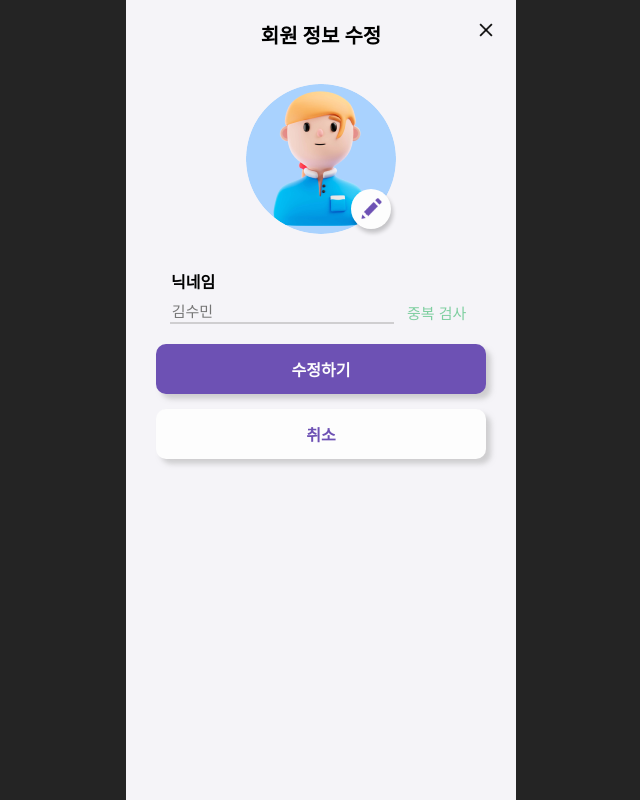
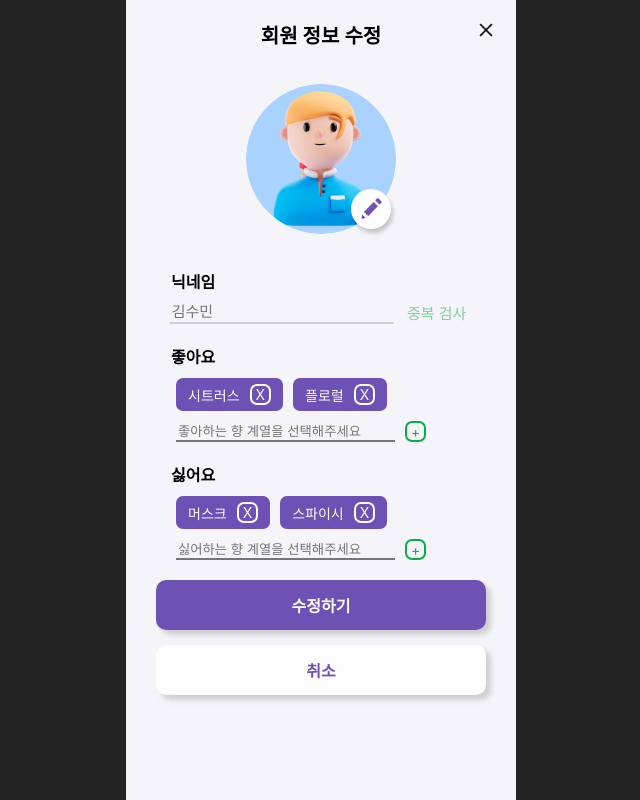
Before and after one commit to tjdwnsmm/decalcomanie, a React (Vite) app in the folder client/: page /profile-update in a window 1280 px wide. Shown: the whole page, without its empty margins (319-959 px from the left). Built offline with nearby package versions, Linux system fonts and the light colour scheme; a web font is replaced by a local one.

Commit message:
[S09P12A708-245 #15] feat: 선호, 비선호 향 변경

```diff
--- /dev/null
+++ b/client/src/components/Profile/ScentModi.tsx
@@ -0,0 +1,96 @@
+import React, { useState } from 'react';
+import { styled } from 'styled-components';
+
+interface ScentModiProps {
+  scents: string[];
+  fav :string;
+}
+
+const ScentList = styled.div`
+  display: flex;
+  flex-wrap: wrap;
+  gap: 10px;
+`;
+
+const ScentItem = styled.div`
+  background-color: var(--primary-color);
+  color: var(--white-color);
+  padding: 6px 12px;
+  border-radius: 7px;
+  display: flex;
+  align-items: center;
+  font-size: 14px;
+`;
+
+const DeleteButton = styled.div`
+  padding: 0px 4px;
+  margin-left: 10px;
+  border: 2px solid var(--white-color);
+  border-radius: 7px;
+  font-size: 14px;
+`;
+
+const AddScent = styled.div`
+  margin-top: 10px;
+  display: flex;
+`;
+
+const ScentInput = styled.input`
+  border-top: none;
+  border-left: none;
+  border-right: none;
+  background-color: transparent;
+  color: var(--primary-color);
+  input::placeholder {
+    color: white;
+  }
+`;
+
+const AddButton = styled.div`
+  padding: 0px 4px;
+  margin-left: 10px;
+  border: 2px solid var(--success-color);
+  border-radius: 7px;
+  font-size: 14px;
+  color: var(--success-color);
+`;
+
+function ScentModi({ scents, fav }: ScentModiProps) {
+  const [scentList, setScentList] = useState(scents);
+  const [newScent, setNewScent] = useState('');
+
+  const handleDeleteScent = (index: number) => {
+    const updatedScents = scentList.filter((_, idx) => idx !== index);
+    setScentList(updatedScents);
+  };
+
+  const handleAddScent = () => {
+    if (newScent.trim() !== '') {
+      setScentList([...scentList, newScent]);
+      setNewScent('');
+    }
+  };
+
+  return (
+    <>
+      <ScentList>
+        {scentList.map((scent, idx) => (
+          <ScentItem key={idx}>
+            {scent}
+            <DeleteButton onClick={() => handleDeleteScent(idx)}>X</DeleteButton>
+          </ScentItem>
+        ))}
+      </ScentList>
+      <AddScent>
+        <ScentInput
+          placeholder={`${fav} 향 계열을 선택해주세요`}
+          value={newScent}
+          onChange={(e) => setNewScent(e.target.value)}
+        />
+        <AddButton onClick={handleAddScent}>+</AddButton>
+      </AddScent>
+    </>
+  );
+}
+
+export default ScentModi;
--- a/client/src/pages/MyPage/ProfileUpdate.tsx
+++ b/client/src/pages/MyPage/ProfileUpdate.tsx
@@ -1,8 +1,9 @@
-// import React, { useState } from 'react';
+import React, { useState } from 'react';
 import { styled } from 'styled-components';
 import { Main, MarginFrame } from '../../style';
 import { ReactComponent as CloseSvg } from '../../assets/img/close.svg';
 import NewNickname from '../../components/Profile/NicknameModi';
+import ScentModi from '../../components/Profile/ScentModi';
 import { ProfileUpdateInfo } from '../../types/ProfileInfoType';
 import { PostButton, CancleButton } from '../../components/Button/Button';
 
@@ -10,8 +11,8 @@ import { PostButton, CancleButton } from '../../components/Button/Button';
 const user: ProfileUpdateInfo = {
   nickname: '김수민',
   favorite: [
+    '시트러스',
     '플로럴',
-    '시트러스',
   ],
   hate: [
     '머스크',
@@ -89,6 +90,22 @@ const ProfileUpdate = () => {
         </UserInfoName>
         <NewNickname nickname={user.nickname}/>
       </MarginFrame>
+      <MarginFrame margin="20px 40px">
+        <UserInfoName>
+          좋아요
+        </UserInfoName>
+        <MarginFrame margin="10px">
+          <ScentModi scents={user.favorite} fav="좋아하는"/>
+        </MarginFrame>
+      </MarginFrame>
+      <MarginFrame margin="20px 40px">
+        <UserInfoName>
+          싫어요
+        </UserInfoName>
+        <MarginFrame margin="10px">
+          <ScentModi scents={user.hate} fav="싫어하는"/>
+        </MarginFrame>
+      </MarginFrame>
       <PostButton>수정하기</PostButton>
       <CancleButton onClick={handleCancel}>취소</CancleButton>
     </Main>
```
